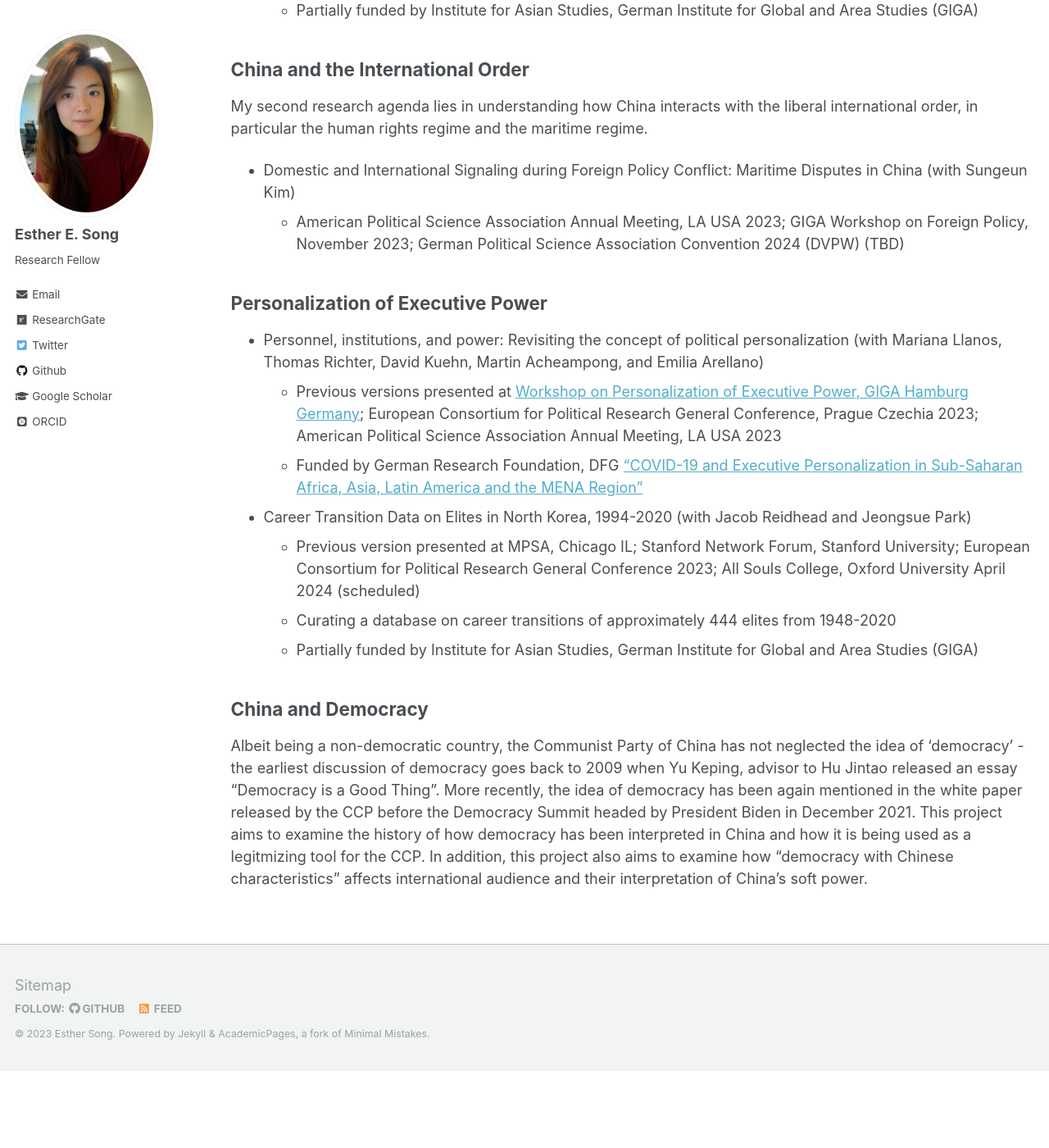
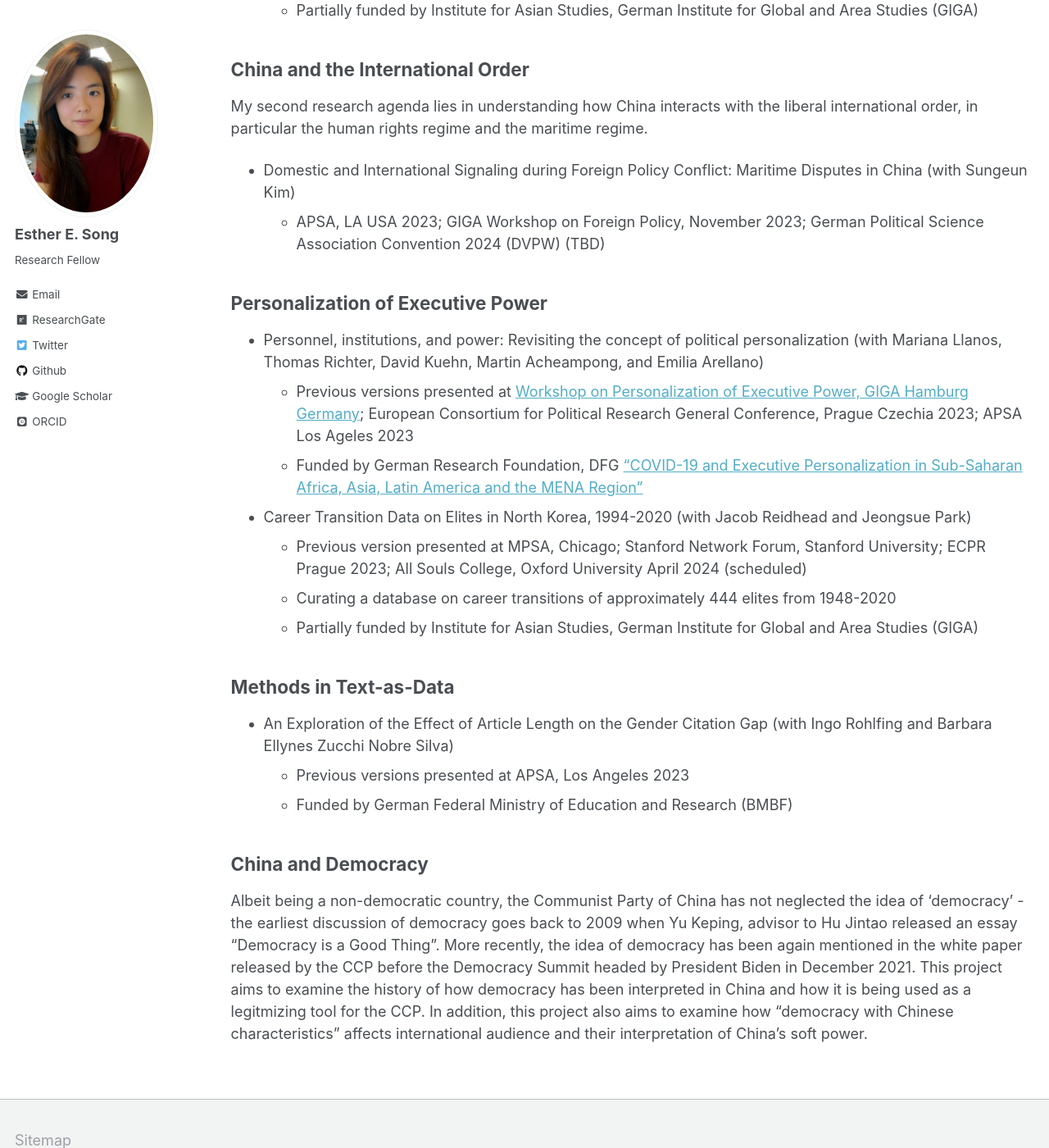
Before and after one commit to ehsong/ehsong.github.io, a Jekyll site: the page built from _pages/research.md, in a window 1280 px wide and 1400 px high, scrolled down 3098 px. Shown: the whole window at 82% size. Built offline with Jekyll 4.4.1, drawn with Linux system fonts in a browser that asks for light colours; some web fonts are replaced; before the commit the page ends 4404 px from its top, so only the background shows below that; some of the changed text lies outside the part shown.

Commit message:
Update research.md

```diff
--- a/_pages/research.md
+++ b/_pages/research.md
@@ -15,18 +15,18 @@
   * Funded by German Research Foundation, DFG [“COVID-19 and Executive Personalization in Sub-Saharan Africa, Asia, Latin America and the MENA Region”](https://www.giga-hamburg.de/en/research-and-transfer/projects/covid-19-executive-personalization-sub-saharan-africa-asia-latin-america-mena-region)
 
 2\. Song, E. E. 2023. COVID-19, Anti-Chinese Sentiment, and Foreign Policy Attitudes in South Korea. *Asian Survey*.[[Link]](https://t.co/ulZlIiRwHZ)
-  * Previous version presented at [Sinophone Borderlands: Global Views on China Conference, Palacky University](https://sinofon.cz/surveys/); International Studies Association General Conference, Montreal Canada 2023
+  * Previous version presented at [Sinophone Borderlands: Global Views on China Conference, Palacky University](https://sinofon.cz/surveys/); ISA Montreal 2023
 
 3\. Song, E. E. and Joanne Yang. 2023. China’s Adherence to International Human Rights Treaties: an Empirical Assessment. *International Area Studies Review*. [[Open Access Link]](https://journals.sagepub.com/doi/10.1177/22338659231175830)
 
 4\. Song, E. E. 2023. Air Pollution Coverage, Anti-Chinese Sentiment, and Attitudes towards Foreign Policy in South Korea. *Journal of Chinese Political Science*. [[Open Access Link]](https://doi.org/10.1007/s11366-023-09849-z)
-   * Working versions presented at 2019 APSA, Washington D.C. [[iPoster]](https://apsa2019-apsa.ipostersessions.com/default.aspx?s=DF-1D-34-3D-64-33-21-12-B0-42-57-A1-87-AC-68-E1); GIGA Workshop on Foreign Policy 2022
+   * Working versions presented at 2019 APSA Washington D.C. [[iPoster]](https://apsa2019-apsa.ipostersessions.com/default.aspx?s=DF-1D-34-3D-64-33-21-12-B0-42-57-A1-87-AC-68-E1); GIGA Workshop on Foreign Policy 2022
    * Partially funded by Institute for Asian Studies, German Institute for Global and Area Studies (GIGA)
 
 5\. Song, E. E. 2023. Long-Term Effects of Authoritarian Repression: Evidence from the Gwangju Massacre in South Korea, 1980. *Asian Journal of Comparative Politics*, 8(1), 364–380. [[Open Access Link]](https://journals.sagepub.com/doi/epub/10.1177/20578911221147994)
 
 6\. Song, E. E. 2022. How Outsourcing Social Services to NGOs Bolsters Political Trust in China: Evidence from Shanghai. *Chinese Political Science Review*. 1-27. [[Open Access Link]](https://link.springer.com/article/10.1007/s41111-021-00207-z)
-   * Previous versions presented at 2019 MPSA, Chicago IL; 2019 Bay Area Comparative Urban Politics Workshop, UC Berkeley; 2019 China Social Science Workshop, Stanford University
+   * Previous versions presented at 2019 MPSA Chicago; 2019 Bay Area Comparative Urban Politics Workshop, UC Berkeley; 2019 China Social Science Workshop, Stanford University
    * Funded by Freeman Spogli Institute for International Studies (FSI), Stanford University; Center for Philanthrophy and Civil Society (PACS) at Stanford University
 
 # Media
@@ -69,18 +69,24 @@
 My second research agenda lies in understanding how China interacts with the liberal international order, in particular the human rights regime and the maritime regime.
 
 * Domestic and International Signaling during Foreign Policy Conflict: Maritime Disputes in China (with Sungeun Kim)
-  * American Political Science Association Annual Meeting, LA USA 2023; GIGA Workshop on Foreign Policy, November 2023; German Political Science Association Convention 2024 (DVPW) (TBD)
+  * APSA, LA USA 2023; GIGA Workshop on Foreign Policy, November 2023; German Political Science Association Convention 2024 (DVPW) (TBD)
 
 ## Personalization of Executive Power
 
 * Personnel, institutions, and power: Revisiting the concept of political personalization (with Mariana Llanos, Thomas Richter, David Kuehn, Martin Acheampong, and Emilia Arellano)
-  * Previous versions presented at [Workshop on Personalization of Executive Power, GIGA Hamburg Germany](https://www.giga-hamburg.de/en/events/conferences-and-workshops/personalization-executive-power-conceptual-theoretical-empirical-perspectives); European Consortium for Political Research General Conference, Prague Czechia 2023; American Political Science Association Annual Meeting, LA USA 2023
+  * Previous versions presented at [Workshop on Personalization of Executive Power, GIGA Hamburg Germany](https://www.giga-hamburg.de/en/events/conferences-and-workshops/personalization-executive-power-conceptual-theoretical-empirical-perspectives); European Consortium for Political Research General Conference, Prague Czechia 2023; APSA Los Ageles 2023
   * Funded by German Research Foundation, DFG [“COVID-19 and Executive Personalization in Sub-Saharan Africa, Asia, Latin America and the MENA Region”](https://www.giga-hamburg.de/en/research-and-transfer/projects/covid-19-executive-personalization-sub-saharan-africa-asia-latin-america-mena-region)
 
 * Career Transition Data on Elites in North Korea, 1994-2020 (with Jacob Reidhead and Jeongsue Park)
-  * Previous version presented at MPSA, Chicago IL; Stanford Network Forum, Stanford University; European Consortium for Political Research General Conference 2023; All Souls College, Oxford University April 2024 (scheduled)
+  * Previous version presented at MPSA, Chicago; Stanford Network Forum, Stanford University; ECPR Prague 2023; All Souls College, Oxford University April 2024 (scheduled)
   * Curating a database on career transitions of approximately 444 elites from 1948-2020
   * Partially funded by Institute for Asian Studies, German Institute for Global and Area Studies (GIGA)
+
+## Methods in Text-as-Data
+
+* An Exploration of the Effect of Article Length on the Gender Citation Gap (with Ingo Rohlfing and Barbara Ellynes Zucchi Nobre Silva)
+  * Previous versions presented at APSA, Los Angeles 2023
+  * Funded by German Federal Ministry of Education and Research (BMBF)
 
 ## China and Democracy
 
```
